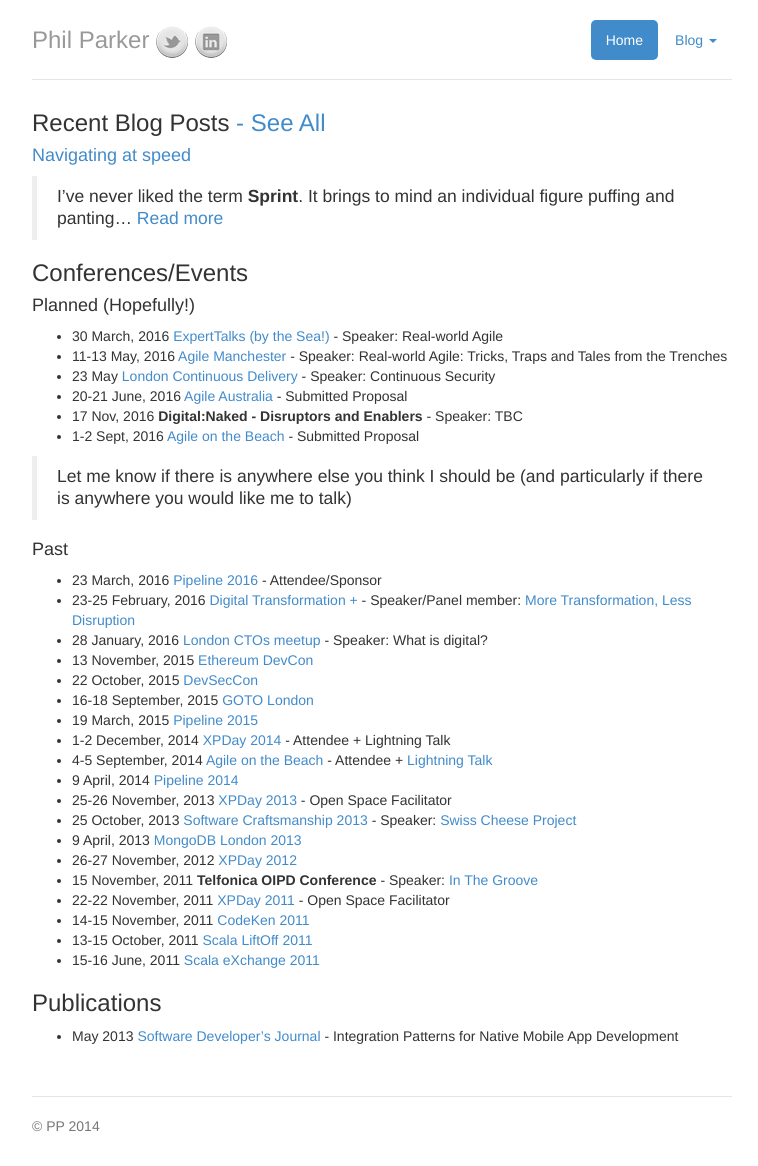
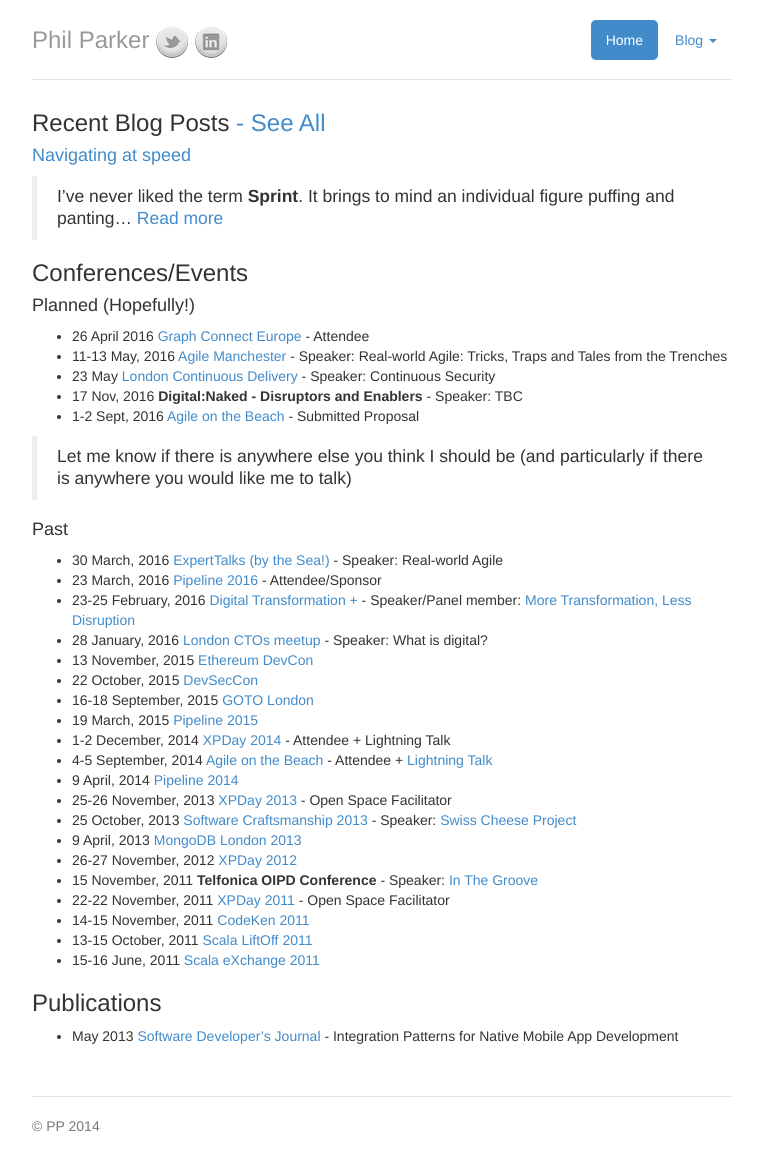
Before and after one commit to parker0phil/parker0phil.github.io, a Jekyll site: the page built from index.md, in a window 1280 px wide. Shown: the whole page, without its empty margins (258-1016 px from the left). Built offline with Jekyll 4.4.1, drawn with Linux system fonts in a browser that asks for light colours.

Commit message:
updated conferences

```diff
--- a/index.md
+++ b/index.md
@@ -14,10 +14,9 @@
 #### Planned (Hopefully!)
 
 
-- 30 March, 2016 [ExpertTalks (by the Sea!)](http://www.meetup.com/Expert-Talks/events/229575362/) - Speaker: Real-world Agile
+- 26 April 2016 [Graph Connect Europe](http://graphconnect.com) - Attendee
 - 11-13 May, 2016 [Agile Manchester](http://agilemanchester.net/2016/sessions/index.php?session=503) - Speaker: Real-world Agile: Tricks, Traps and Tales from the Trenches
 - 23 May [London Continuous Delivery](http://www.meetup.com/London-Continuous-Delivery/events/228002697/) - Speaker: Continuous Security
-- 20-21 June, 2016 [Agile Australia](http://agileaustralia.com.au/) - Submitted Proposal
 - 17 Nov, 2016 **Digital:Naked - Disruptors and Enablers** - Speaker: TBC
 - 1-2 Sept, 2016 [Agile on the Beach](http://agileonthebeach.com/) - Submitted Proposal
 
```
Also changed, not shown: other parts of index.md (+1 -0 lines).
